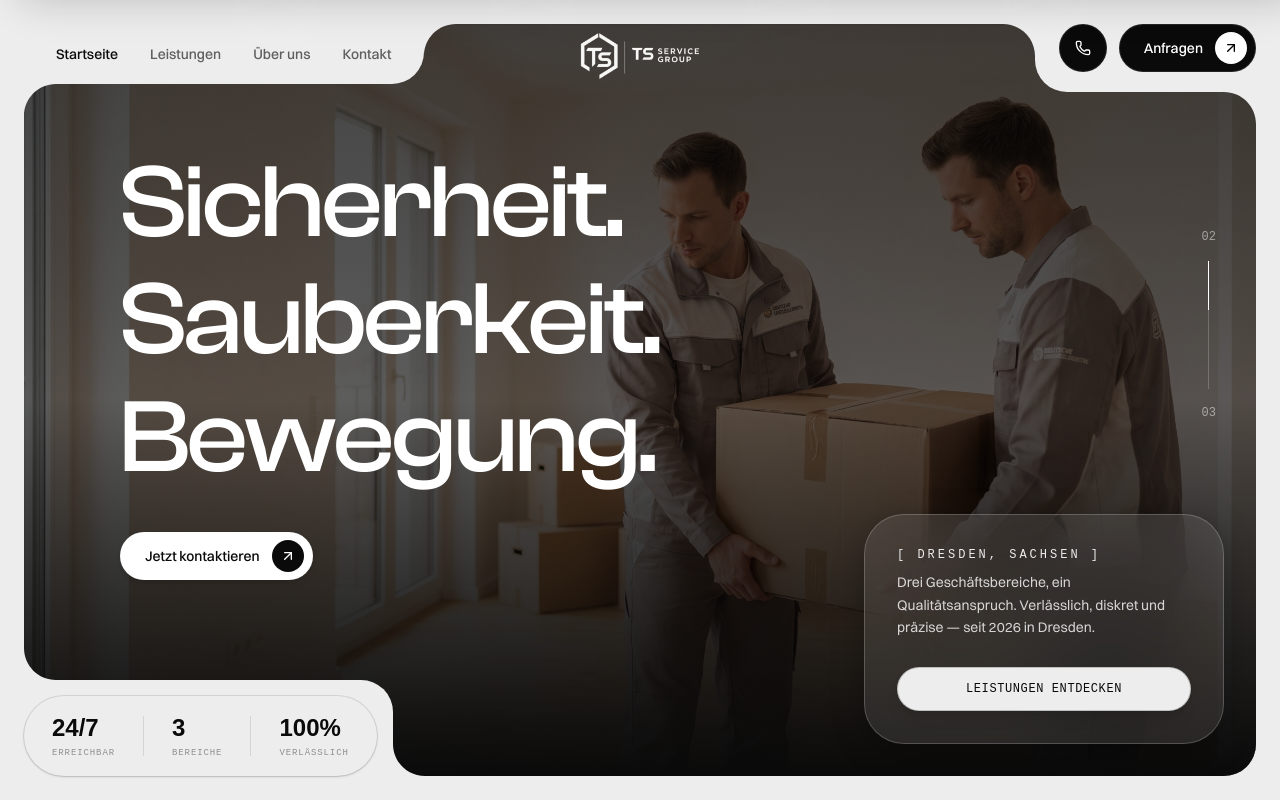
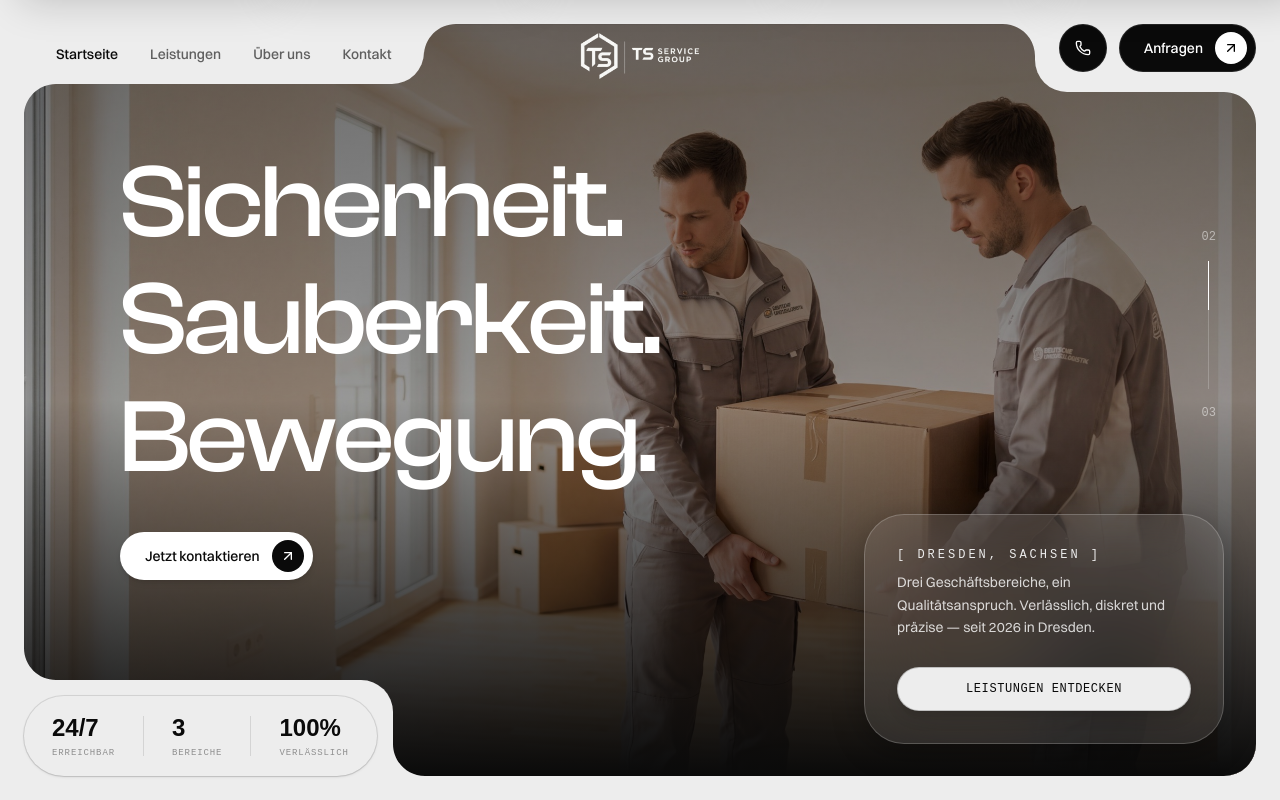
Before and after one commit to ViktorGladkich/TS-Service-Group, a Next.js app: page / in a window 1280 px wide. Shown: the top 800 px of the page. Built offline with nearby package versions, Linux system fonts and the light colour scheme; a web font is replaced by a local one.

Commit message:
set active hero slide opacity to 1 for full visibility

```diff
--- a/src/components/sections/hero-section.tsx
+++ b/src/components/sections/hero-section.tsx
@@ -157,7 +157,7 @@ export function HeroSection() {
           <div
             key={slide.src}
             className="absolute inset-0 transition-opacity duration-1000"
-            style={{ opacity: i === currentSlide ? 0.6 : 0 }}
+            style={{ opacity: i === currentSlide ? 1 : 0 }}
           >
             {loadedSlides.has(i) && (
               <Image
```
